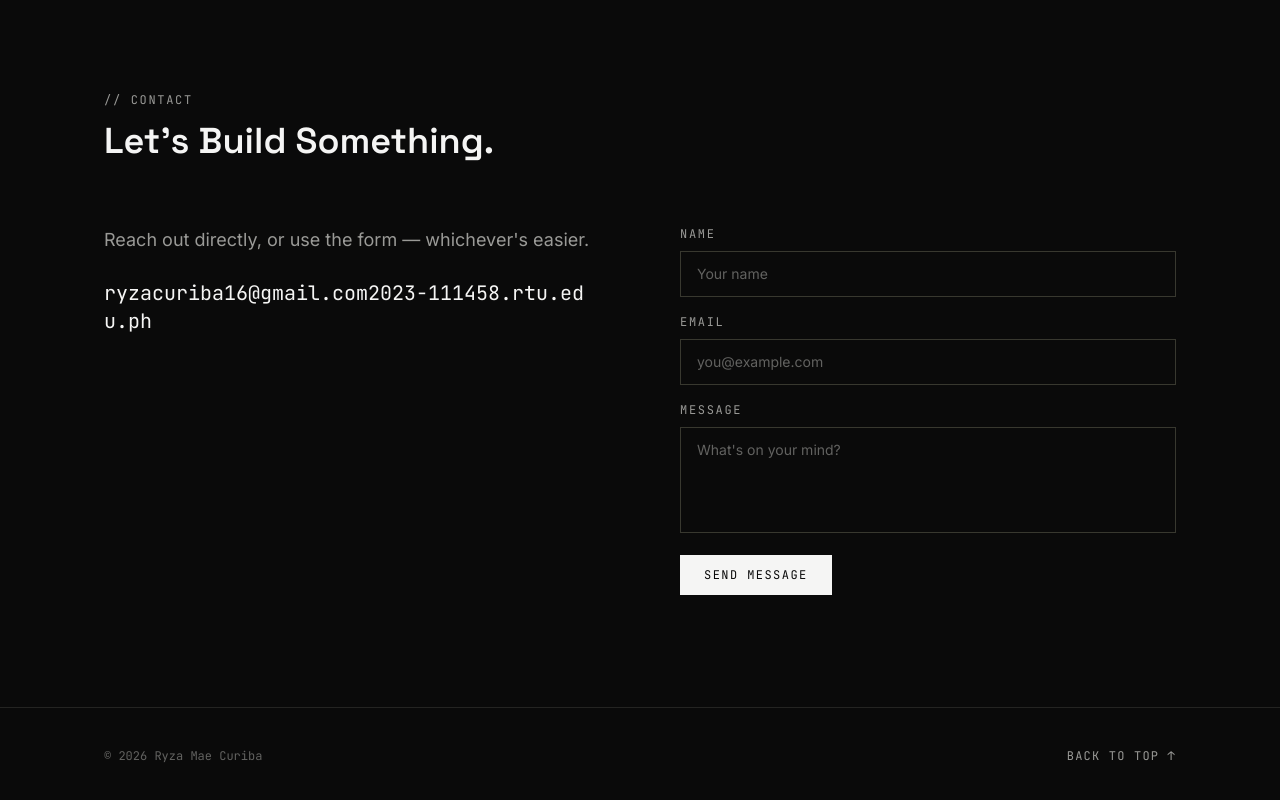
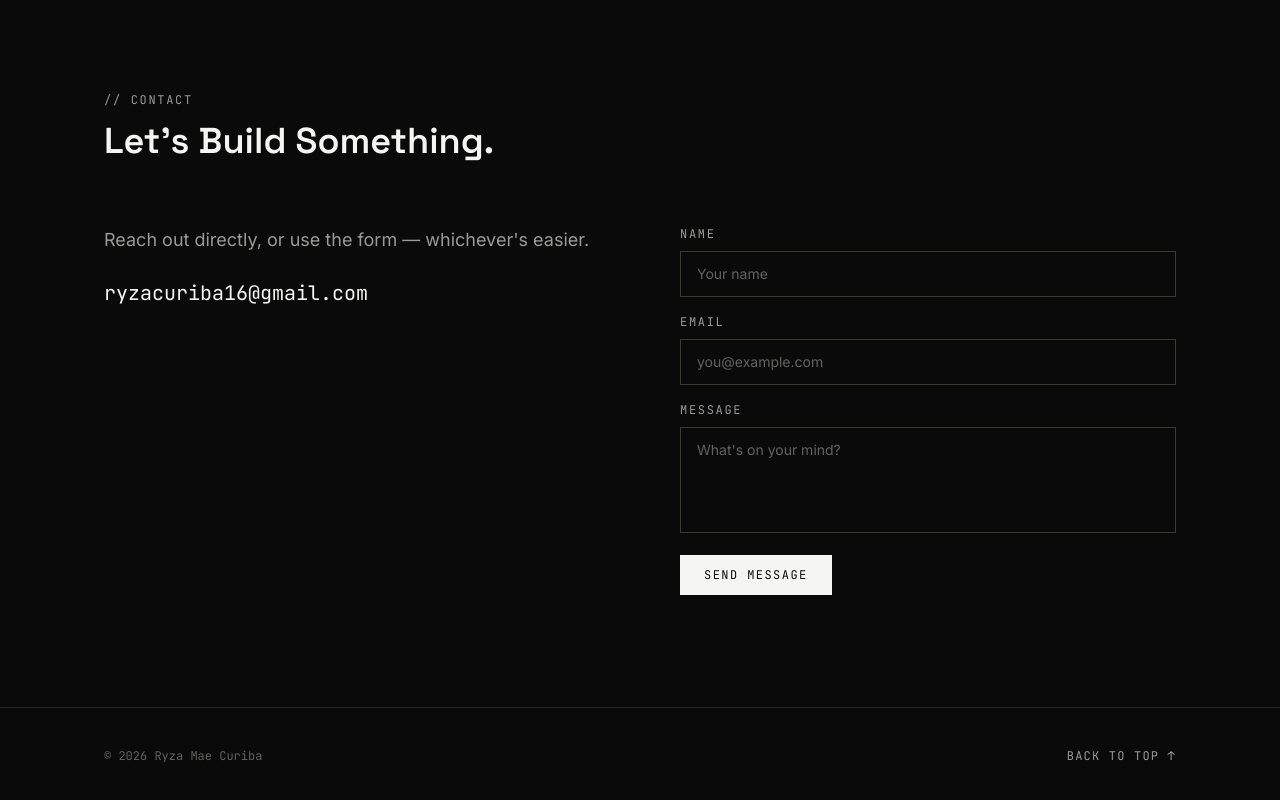
Before and after one commit to ryzacuriba16-a11y/RYZ, a React (Vite) app: page / in a window 1280 px wide. Shown: the part 6465-7265 px from the top of the page. Built offline with nearby package versions, Linux system fonts and the light colour scheme.

Commit message:
Simplify email property in content.js
Updated email property to a single email string.

```diff
--- a/src/data/content.js
+++ b/src/data/content.js
@@ -13,9 +13,7 @@ export const profile = {
   // Put your actual CV file at public/cv/Ryza-Mae-Curiba-CV.pdf and this
   // button will download it. Until then the link points at a placeholder.
   cvPath: "Ryza-Mae-Curiba-CV.pdf",
-  email: ["ryzacuriba16@gmail.com",
-          "2023-111458.rtu.edu.ph"
-         ]
+  email: "ryzacuriba16@gmail.com"
 };
 
 export const about = {
```
